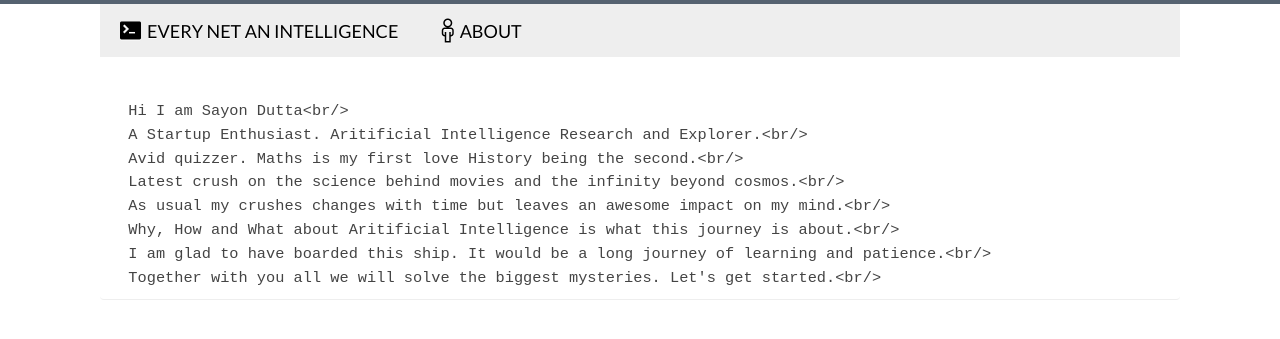
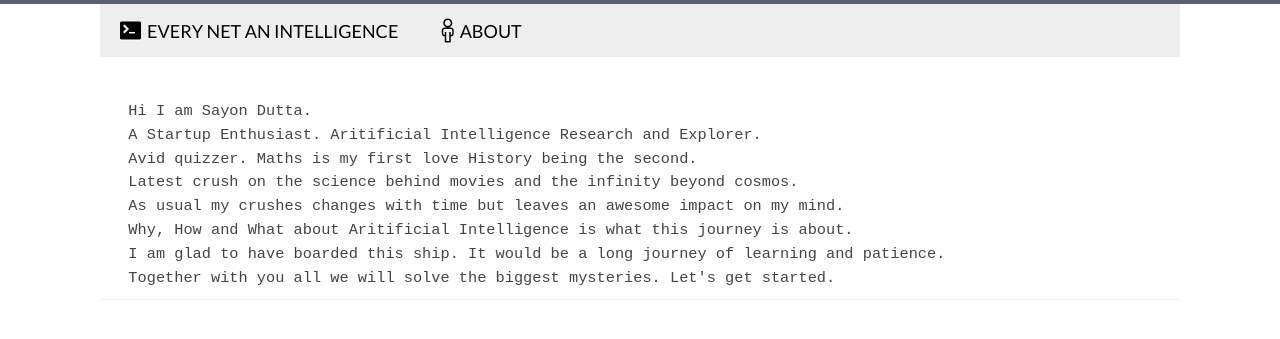
Before and after one commit to sayondutta/sayondutta.github.io, a Jekyll site: the page built from about.md, in a window 1280 px wide. Shown: the top 339 px of the page. Built offline with Jekyll 4.4.1, drawn with Linux system fonts in a browser that asks for light colours.

Commit message:
dec 30 1_34_55pm

```diff
--- a/about.md
+++ b/about.md
@@ -3,11 +3,11 @@
 title: About Sayon Dutta
 ---
 
-	  Hi I am Sayon Dutta<br/>
-	  A Startup Enthusiast. Aritificial Intelligence Research and Explorer.<br/>
-	  Avid quizzer. Maths is my first love History being the second.<br/>
-	  Latest crush on the science behind movies and the infinity beyond cosmos.<br/>
-	  As usual my crushes changes with time but leaves an awesome impact on my mind.<br/>
-	  Why, How and What about Aritificial Intelligence is what this journey is about.<br/>
-	  I am glad to have boarded this ship. It would be a long journey of learning and patience.<br/>
-	  Together with you all we will solve the biggest mysteries. Let's get started.<br/>
+	  Hi I am Sayon Dutta.
+	  A Startup Enthusiast. Aritificial Intelligence Research and Explorer.
+	  Avid quizzer. Maths is my first love History being the second.
+	  Latest crush on the science behind movies and the infinity beyond cosmos.
+	  As usual my crushes changes with time but leaves an awesome impact on my mind.
+	  Why, How and What about Aritificial Intelligence is what this journey is about.
+	  I am glad to have boarded this ship. It would be a long journey of learning and patience.
+	  Together with you all we will solve the biggest mysteries. Let's get started.
```
